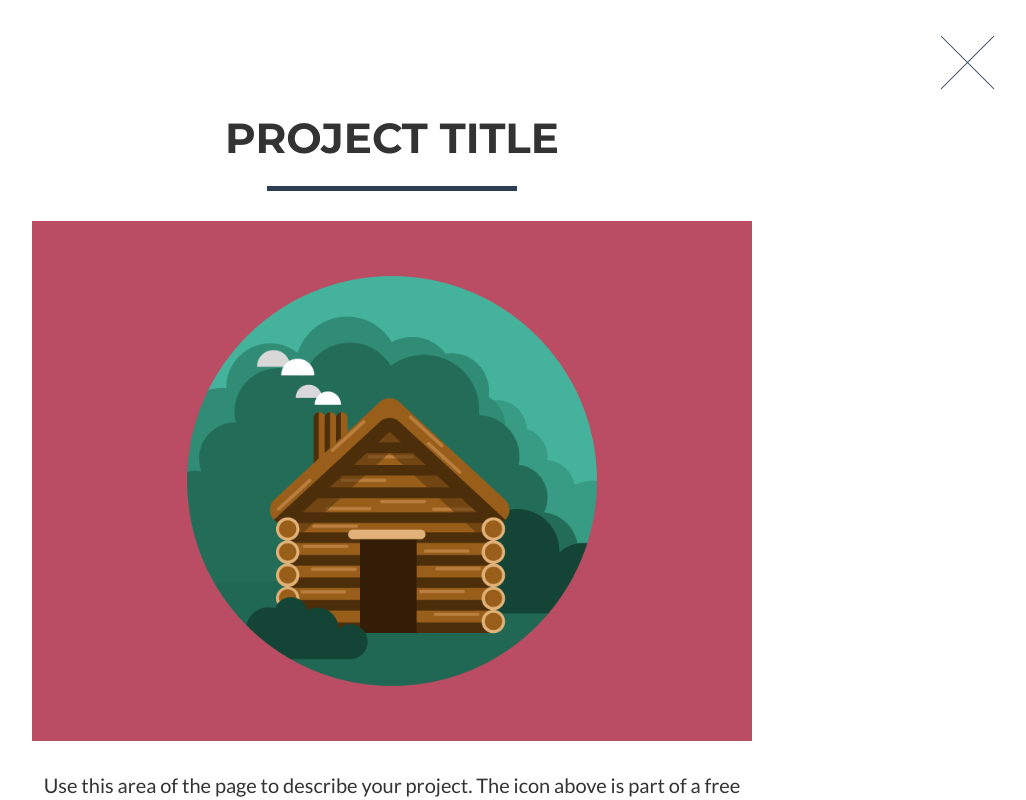
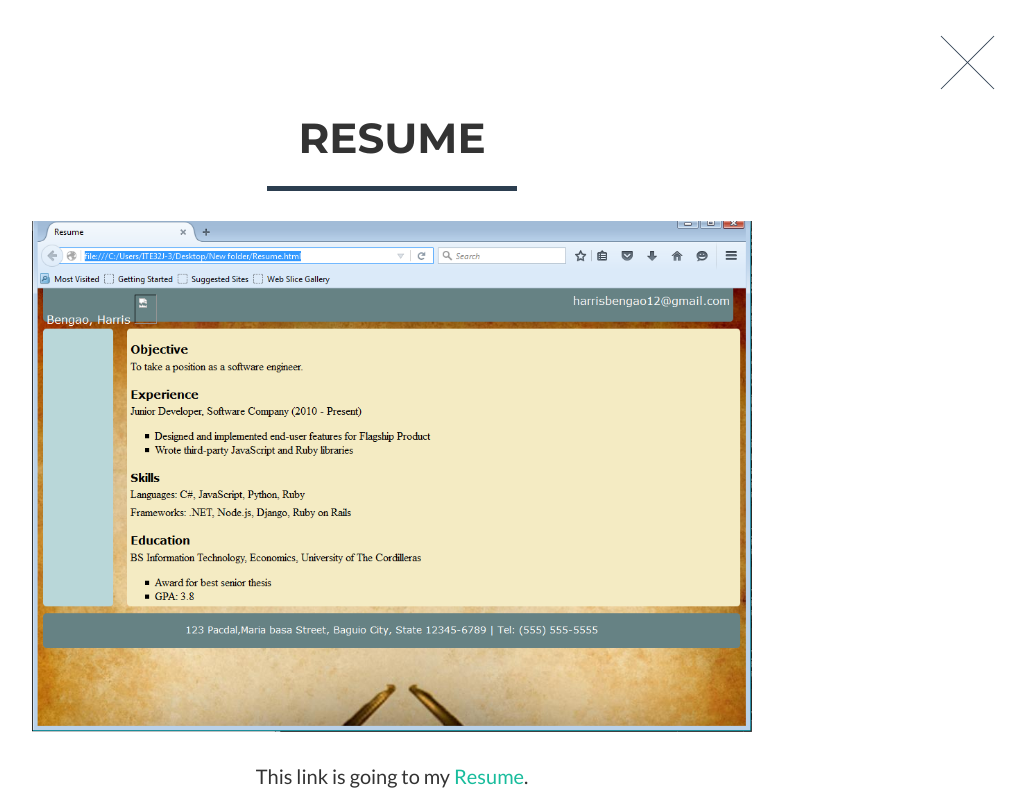
Before and after one commit to harrisbengao/harrisbengao.github.io, a website: page index.html in a window 1280 px wide. Both pictures are taken after a click on the link 250 px from the left and 1102 px from the top of the page. Shown: the part 702-1502 px from the top of the page, without its empty margins (248-1274 px from the left). Drawn offline with nearby package versions, Linux system fonts and the light colour scheme; files that its build step writes are made by us from their sources.

Commit message:
Update index.html

```diff
--- a/index.html
+++ b/index.html
@@ -297,10 +297,10 @@
                 <div class="row">
                     <div class="col-lg-8 col-lg-offset-2">
                         <div class="modal-body">
-                            <h2>Project Title</h2>
+                            <h2>RESUME</h2>
                             <hr class="star-primary">
-                            <img src="img/portfolio/cabin.png" class="img-responsive img-centered" alt="">
-                            <p>Use this area of the page to describe your project. The icon above is part of a free icon set by <a href="https://sellfy.com/p/8Q9P/jV3VZ/">Flat Icons</a>. On their website, you can download their free set with 16 icons, or you can purchase the entire set with 146 icons for only $12!</p>
+                            <img src="img/portfolio/Resume.png" class="img-responsive img-centered" alt="">
+                            <p>This link is going to my <a href="file:///C:/Users/ITE32J-3/Desktop/New%20folder/Resume.html">Resume</a>.</p>
                             <ul class="list-inline item-details">
                                 <li>Client:
                                     <strong><a href="http://startbootstrap.com">Start Bootstrap</a>
```
